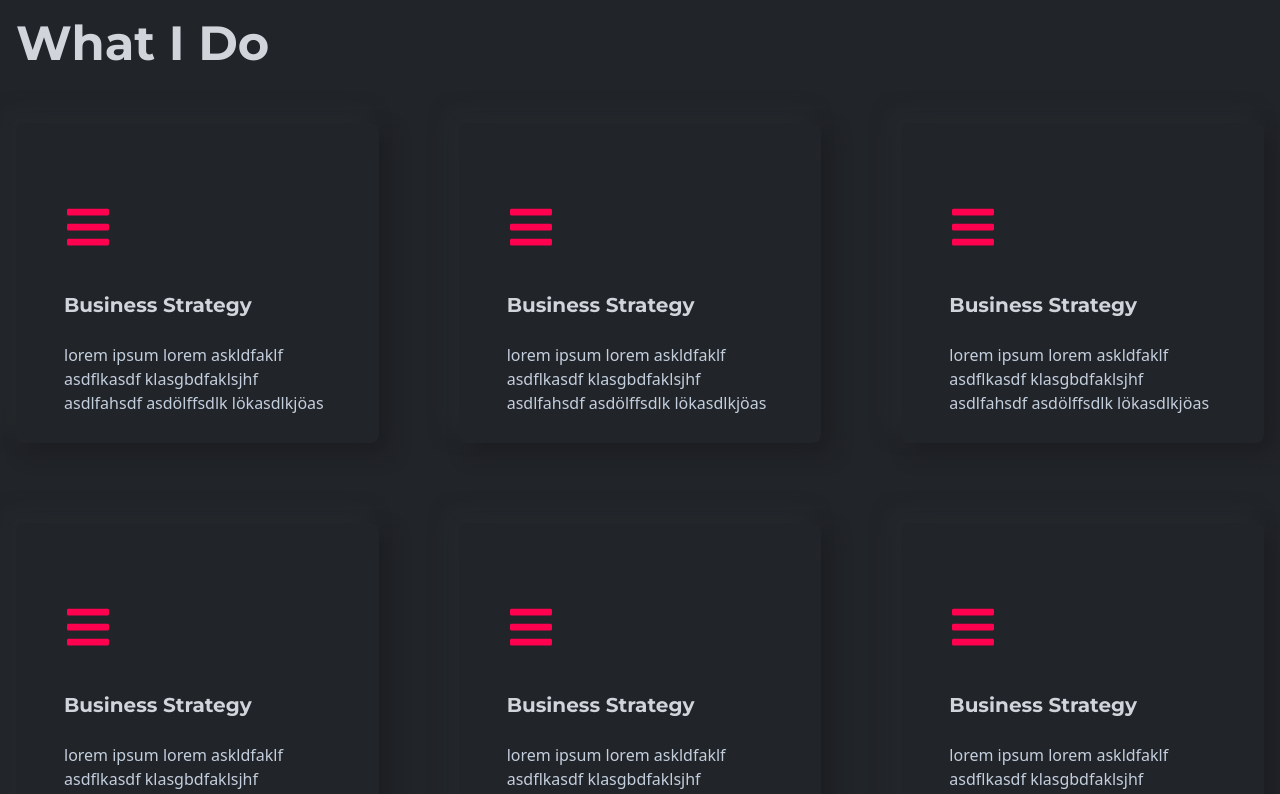
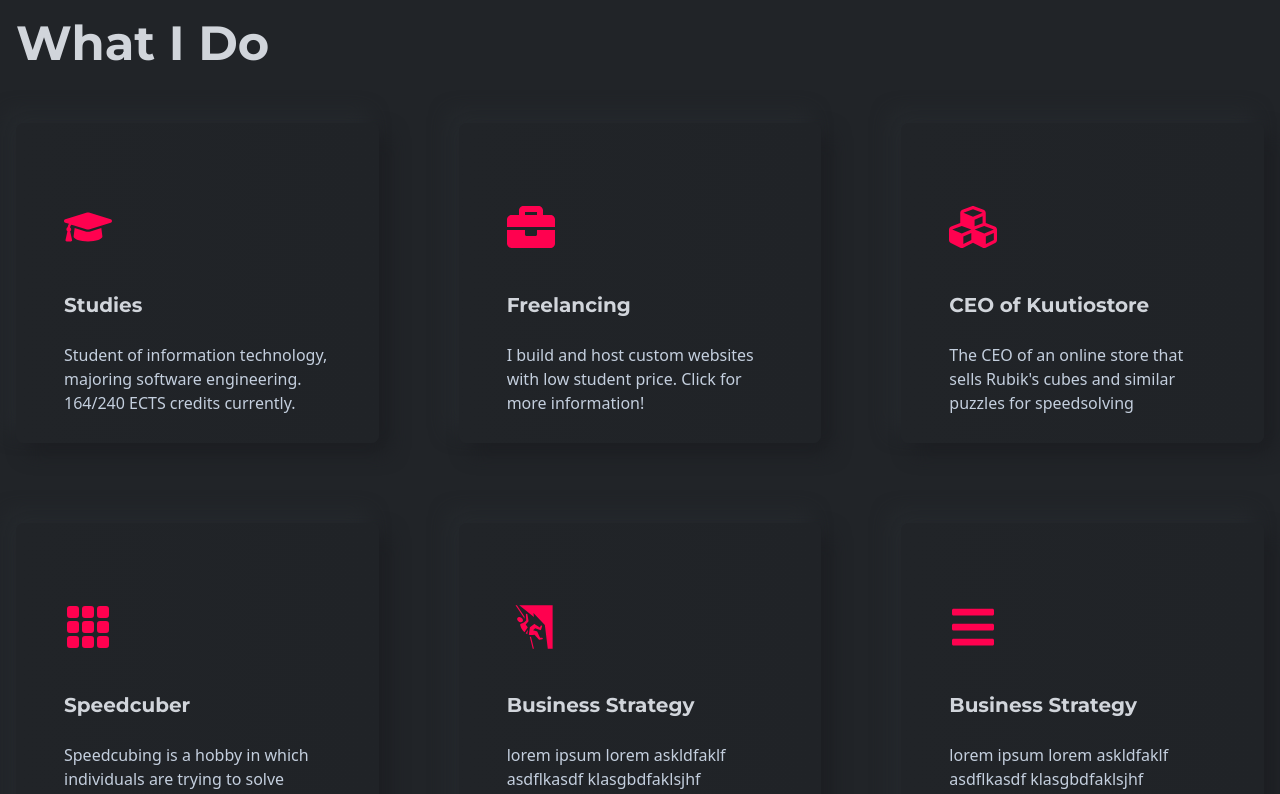
Before and after one commit to ArttuPuttonen/myPortfolio, a React (Create React App) app: page / in a window 1280 px wide. Shown: the part 986-1780 px from the top of the page. Built offline with nearby package versions, Linux system fonts and the light colour scheme; the HTML template or start-up script is replaced by a standard one.

Commit message:
välipush

```diff
--- a/src/components/features/Card.js
+++ b/src/components/features/Card.js
@@ -1,11 +1,26 @@
-import React from 'react';
+import React, {useState} from 'react';
 import { HiArrowRight } from 'react-icons/hi';
+import Modal from "./Modal";
 
-const Card = ({title, des, icon}) => {
+const Card = ({title, des, modalContent, icon}) => {
+    const [isModalOpen, setIsModalOpen] = useState(false)
+
+    const handleModalOpen = () => {
+        setIsModalOpen(true);
+    };
+
+    const handleModalClose = () => {
+        setIsModalOpen(false);
+    }
+
     return (
-        <div className="w-full px-12 h-80 py-10 rounded-lg shadow-shadowOne flex items-center
-        bg-gradient-to-r from-bodyColor to [#202327] group hover:bg-gradient-to-b hover:from-black hover:to-1[#1e2024]
-        transition-colors duration-100 group">
+        <div>
+            <div
+                onClick={handleModalOpen}
+                className="w-full px-12 h-80 py-10 rounded-lg shadow-shadowOne flex items-center
+                bg-gradient-to-r from-bodyColor to-[#202327] group hover:bg-gradient-to-b hover:from-black hover:to-[#1e2024]
+                transition-colors duration-100 group cursor-pointer"
+            >
                 <div className="h-72 overflow-y-hidden">
                     <div className="flex h-full flex-col gap-10 translate-y-16 group-hover:translate-y-0 transition-transform duration-500">
                         <div>
@@ -21,8 +36,17 @@ const Card = ({title, des, icon}) => {
                     </div>
                 </div>
             </div>
+
+            {isModalOpen && (
+                <Modal
+                    title={title}
+                    content={modalContent}
+                    onClose={handleModalClose}
+                />
+            )}
+        </div>
     );
-}
+};
 
 
 export default Card;
--- a/src/components/features/Features.js
+++ b/src/components/features/Features.js
@@ -1,5 +1,7 @@
 import React from 'react';
-import {FaBars} from 'react-icons/fa';
+import {FaBars, FaGraduationCap, FaBriefcase, FaCubes} from 'react-icons/fa';
+import { BsFillGrid3X3GapFill } from "react-icons/bs";
+import { GiMountainClimbing } from "react-icons/gi"
 import Title from '../layouts/Title';
 import Card from './Card';
 
@@ -7,13 +9,73 @@ function Features() {
     return (
         <section id="features" className="w-full py-20 border-b-[1px] border-b-black">
         <Title title="Features" des="What I do"/>
+        <div className="grid grid-cols-1 md:grid-cols-2 xl:grid-cols-3 gap-6 xl:gap-20">
 
-        <div className="grid grid-cols-1 md:grid-cols-2 xl:grid-cols-3 gap-6 xl:gap-20">
-        <Card title="Business Strategy" des="lorem ipsum lorem askldfaklf asdflkasdf klasgbdfaklsjhf asdlfahsdf asdölffsdlk lökasdlkjöas" icon={<FaBars/>}/>
-        <Card title="Business Strategy" des="lorem ipsum lorem askldfaklf asdflkasdf klasgbdfaklsjhf asdlfahsdf asdölffsdlk lökasdlkjöas" icon={<FaBars/>}/>
-        <Card title="Business Strategy" des="lorem ipsum lorem askldfaklf asdflkasdf klasgbdfaklsjhf asdlfahsdf asdölffsdlk lökasdlkjöas" icon={<FaBars/>}/>
-        <Card title="Business Strategy" des="lorem ipsum lorem askldfaklf asdflkasdf klasgbdfaklsjhf asdlfahsdf asdölffsdlk lökasdlkjöas" icon={<FaBars/>}/>
-        <Card title="Business Strategy" des="lorem ipsum lorem askldfaklf asdflkasdf klasgbdfaklsjhf asdlfahsdf asdölffsdlk lökasdlkjöas" icon={<FaBars/>}/>
+
+        <Card
+        title="Studies"
+        des="Student of information technology, majoring software engineering. 164/240 ECTS credits currently."
+        icon={<FaGraduationCap/>}
+        modalContent="First and foremost I am a student. After High School first applied and got in to study automation technology in the University of Tampere.
+        After a few months I realized that it was not for me, and I wanted to do something more practical. I decided to apply to Tampere University of Applied Sciences to study information technology, what was also one of the initial choices I was considering after high school.
+        Luckily I got in, and I have been very satisfied with the program. I have learnt a lot about coding, databases, hardware and more during my time here."
+        />
+
+
+        <Card
+        title="Freelancing"
+        des="I build and host custom websites with low student price. Click for more information! "
+        icon={<FaBriefcase/>}
+        modalContent="I wanted to start some sort of business related to IT alongside my studies.
+        I decided to start making websites for various purposes, such as portfolio websites for individuals and basic websites for businesses (barbers, restaurants, etc.).
+        I offer all-in-one services, meaning that my service includes building, hosting and updating the website. The price for building website starts at 299€ + 29€/month for hosting.
+        If you are interested, you can use the contact form below or e-mail me directly."
+        />
+
+
+        <Card
+        title="CEO of Kuutiostore"
+        des="The CEO of an online store that sells Rubik's cubes and similar puzzles for speedsolving"
+        icon={<FaCubes/>}
+        modalContent=""
+        />
+
+
+
+        <Card
+        title="Speedcuber"
+        des="Speedcubing is a hobby in which individuals are trying to solve twisty puzzles as quickly as possible."
+        icon={<BsFillGrid3X3GapFill />}
+        modalContent={
+            <div>
+                <p>
+                    I started speedcubing late 2015 when I was 12 years old. I attended my first competition in April 2016.
+                    Since then I have competed in more than 100 competitions, achieved more than 150 podiums in various events,
+                    attended World and European Championships, and organized multiple competitions.
+                </p>
+                <p className="mt-4">
+                    You can find all my stats on my
+                <a
+                    href="https://www.worldcubeassociation.org/persons/2016PUTT01"
+                    target="_blank"
+                    rel="noopener noreferrer"
+                    className="text-designColor underline ml-1"
+                >
+                    World Cube Association profile
+                </a>.
+            </p>
+        </div>
+    }
+/>
+
+
+        <Card
+        title="Business Strategy"
+        des="lorem ipsum lorem askldfaklf asdflkasdf klasgbdfaklsjhf asdlfahsdf asdölffsdlk lökasdlkjöas"
+        icon={<GiMountainClimbing/>}/>
+
+
+
         <Card title="Business Strategy" des="lorem ipsum lorem askldfaklf asdflkasdf klasgbdfaklsjhf asdlfahsdf asdölffsdlk lökasdlkjöas" icon={<FaBars/>}/>
         </div>
         </section>
--- /dev/null
+++ b/src/components/features/Modal.js
@@ -0,0 +1,19 @@
+import React from 'react';
+
+const Modal = ({ title, content, onClose }) => {
+    return (
+        <div className="fixed inset-0 z-50 flex items-center justify-center bg-black bg-opacity-50 backdrop-blur-sm">
+            <div className="bg-bodyColor rounded-lg p-6 shadow-shadowOne w-11/12 max-w-lg">
+                <div className="flex justify-between items-center">
+                    <h2 className="text-2xl font-bold text-gray-300">{title}</h2>
+                    <button onClick={onClose} className="text-designColor text-2xl font-bold">
+                        &times;
+                    </button>
+                </div>
+                <div className="mt-4 text-gray-300">{content}</div>
+            </div>
+        </div>
+    );
+};
+
+export default Modal;
```
Lines whose indentation alone changed are shown as unchanged.
